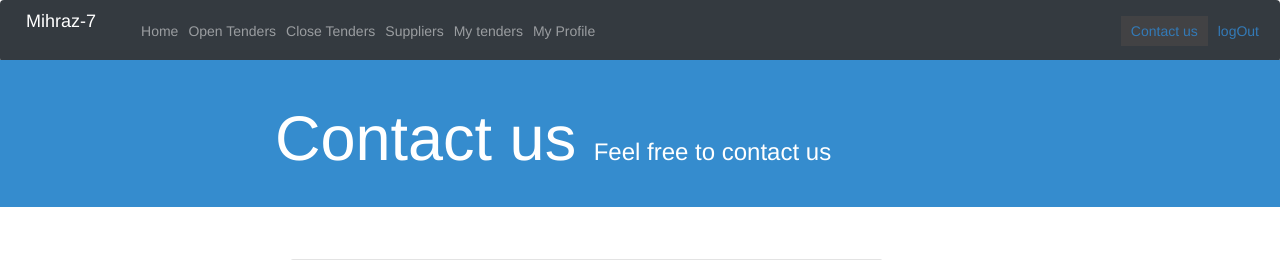
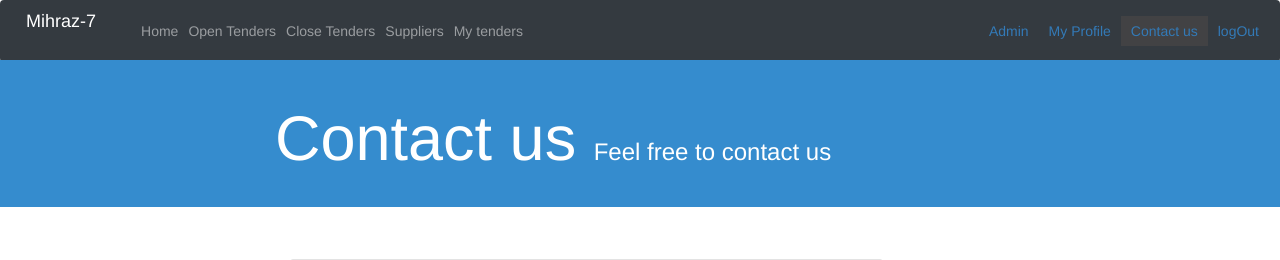
Before and after one commit to elad2235/mihraz7, a Django app: page /contact/ in a window 1280 px wide. Shown: the top 260 px of the page. Run offline with Django 3.2, Linux system fonts and the light colour scheme; some libraries are stand-ins or nearby versions.

Commit message:
nav bar fix

```diff
--- a/mihraz7/account/templates/account/homePage.html
+++ b/mihraz7/account/templates/account/homePage.html
@@ -118,11 +118,10 @@ li a:hover {
           <li class="nav-item">
             <a class="nav-link" href="{% url 'my_tenders' %}">My tenders</a>
           </li>
-          <li class="nav-item">
-            <a class="nav-link" href="{% url 'my_profile' %}">My Profile</a>
-          </li>
         </ul>
       </div>
+      <a class="nav-link" href="{% url 'admin:index' %}">Admin</a>
+      <a class="nav-link" href="{% url 'my_profile' %}">My Profile</a>
       <a class="nav-link" href="{% url 'contact_us' %}">Contact us</a>
       <a class="nav-link" href="{% url 'account_logout' %}">logOut</a>
     </nav>
--- a/mihraz7/account/templates/account/myProfile.html
+++ b/mihraz7/account/templates/account/myProfile.html
@@ -108,11 +108,10 @@ li a:hover {
           <li class="nav-item">
             <a class="nav-link" href="{% url 'my_tenders' %}">My tenders</a>
           </li>
-          <li class="nav-item">
-            <a class="nav-link" href="{% url 'my_profile' %}">My Profile</a>
-          </li>
         </ul>
       </div>
+      <a class="nav-link" href="{% url 'admin:index' %}">Admin</a>
+      <a class="nav-link" href="{% url 'my_profile' %}">My Profile</a>
       <a class="nav-link" href="{% url 'contact_us' %}">Contact us</a>
       <a class="nav-link" href="{% url 'account_logout' %}">logOut</a>
     </nav>
--- a/mihraz7/contact/templates/contact/contact-us.html
+++ b/mihraz7/contact/templates/contact/contact-us.html
@@ -100,11 +100,10 @@
           <li class="nav-item">
             <a class="nav-link" href="{% url 'my_tenders' %}">My tenders</a>
           </li>
-          <li class="nav-item">
-            <a class="nav-link" href="{% url 'my_profile' %}">My Profile</a>
-          </li>
         </ul>
       </div>
+      <a class="nav-link" href="{% url 'admin:index' %}">Admin</a>
+      <a class="nav-link" href="{% url 'my_profile' %}">My Profile</a>
       <a id="actived" class="nav-link" href="{% url 'contact_us' %}">Contact us</a>
       <a class="nav-link" href="{% url 'account_logout' %}">logOut</a>
     </nav>
--- a/mihraz7/suppliers/templates/suppliers/supp_page.html
+++ b/mihraz7/suppliers/templates/suppliers/supp_page.html
@@ -92,11 +92,10 @@ p {
           <li class="nav-item">
             <a class="nav-link" href="{% url 'my_tenders' %}">My tenders</a>
           </li>
-          <li class="nav-item">
-            <a class="nav-link" href="{% url 'my_profile' %}">My Profile</a>
-          </li>
         </ul>
       </div>
+      <a class="nav-link" href="{% url 'admin:index' %}">Admin</a>
+      <a class="nav-link" href="{% url 'my_profile' %}">My Profile</a>
       <a class="nav-link" href="{% url 'contact_us' %}">Contact us</a>
       <a class="nav-link" href="{% url 'account_logout' %}">logOut</a>
     </nav>
--- a/mihraz7/tenders/templates/tenders/CloseTenders.html
+++ b/mihraz7/tenders/templates/tenders/CloseTenders.html
@@ -71,11 +71,10 @@ li a:hover {
           <li class="nav-item">
             <a class="nav-link" href="{% url 'my_tenders' %}">My tenders</a>
           </li>
-          <li class="nav-item">
-            <a class="nav-link" href="{% url 'my_profile' %}">My Profile</a>
-          </li>
         </ul>
       </div>
+      <a class="nav-link" href="{% url 'admin:index' %}">Admin</a>
+      <a class="nav-link" href="{% url 'my_profile' %}">My Profile</a>
       <a class="nav-link" href="{% url 'contact_us' %}">Contact us</a>
       <a class="nav-link" href="{% url 'account_logout' %}">logOut</a>
     </nav>
--- a/mihraz7/tenders/templates/tenders/Mytenders.html
+++ b/mihraz7/tenders/templates/tenders/Mytenders.html
@@ -72,11 +72,10 @@ li a:hover {
           <li class="nav-item">
             <a id = "actived" class="nav-link" href="{% url 'my_tenders' %}">My tenders</a>
           </li>
-          <li class="nav-item">
-            <a class="nav-link" href="{% url 'my_profile' %}">My Profile</a>
-          </li>
         </ul>
       </div>
+      <a class="nav-link" href="{% url 'admin:index' %}">Admin</a>
+      <a class="nav-link" href="{% url 'my_profile' %}">My Profile</a>
       <a class="nav-link" href="{% url 'contact_us' %}">Contact us</a>
       <a class="nav-link" href="{% url 'account_logout' %}">logOut</a>
     </nav>
--- a/mihraz7/tenders/templates/tenders/Tenders.html
+++ b/mihraz7/tenders/templates/tenders/Tenders.html
@@ -81,11 +81,10 @@ li a:hover {
           <li class="nav-item">
             <a class="nav-link" href="{% url 'my_tenders' %}">My tenders</a>
           </li>
-          <li class="nav-item">
-            <a class="nav-link" href="{% url 'my_profile' %}">My Profile</a>
-          </li>
         </ul>
       </div>
+      <a class="nav-link" href="{% url 'admin:index' %}">Admin</a>
+      <a class="nav-link" href="{% url 'my_profile' %}">My Profile</a>
       <a class="nav-link" href="{% url 'contact_us' %}">Contact us</a>
       <a class="nav-link" href="{% url 'account_logout' %}">logOut</a>
     </nav>
--- a/mihraz7/tenders/templates/tenders/tenderInfo.html
+++ b/mihraz7/tenders/templates/tenders/tenderInfo.html
@@ -83,11 +83,10 @@ li a:hover {
           <li class="nav-item">
             <a class="nav-link" href="{% url 'my_tenders' %}">My tenders</a>
           </li>
-          <li class="nav-item">
-            <a class="nav-link" href="{% url 'my_profile' %}">My Profile</a>
-          </li>
         </ul>
       </div>
+      <a class="nav-link" href="{% url 'admin:index' %}">Admin</a>
+      <a class="nav-link" href="{% url 'my_profile' %}">My Profile</a>
       <a class="nav-link" href="{% url 'contact_us' %}">Contact us</a>
       <a class="nav-link" href="{% url 'account_logout' %}">logOut</a>
     </nav>
```
